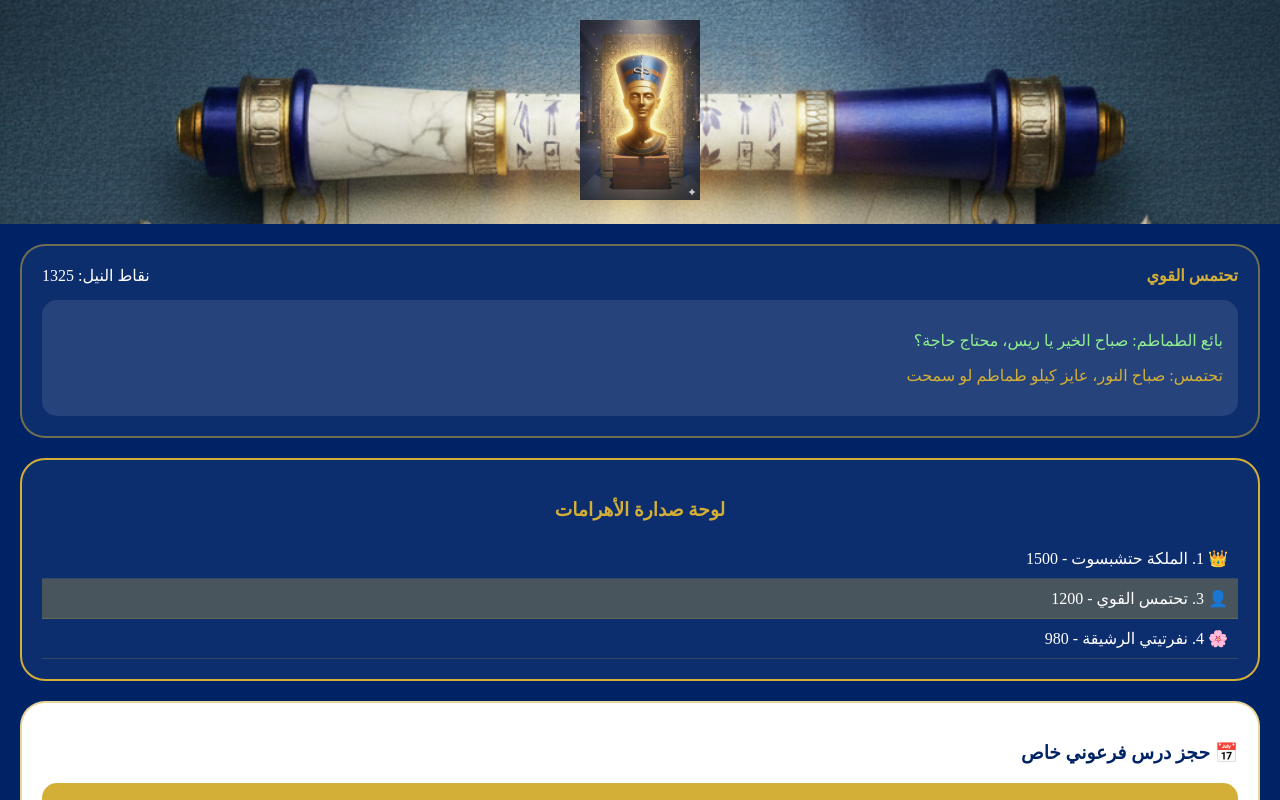
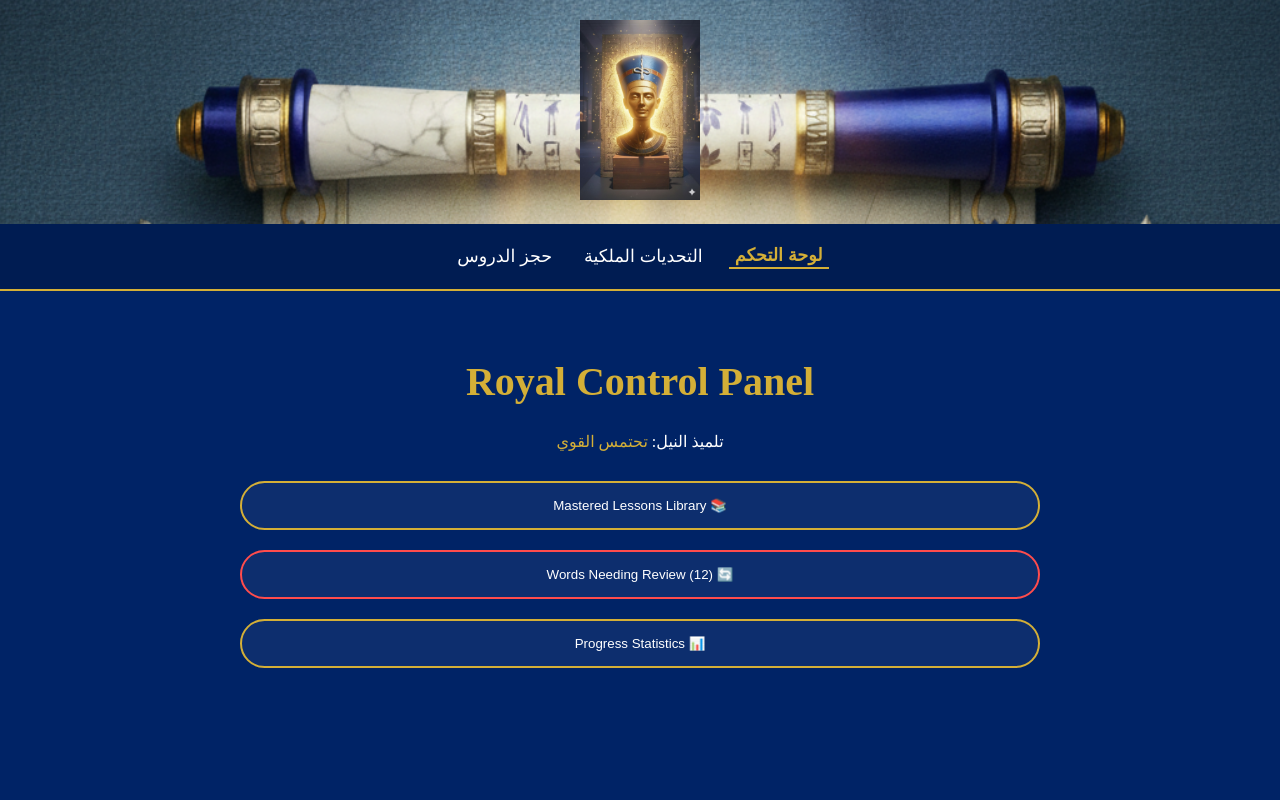
Before and after one commit to adamahmed29623-bit/Adam-Acadmey-yalla-masry, a Next.js app: page / in a window 1280 px wide. Shown: the top 800 px of the page. Built offline with nearby package versions, Linux system fonts and the light colour scheme.

Commit message:
Update page.tsx

```diff
--- a/src/app/page.tsx
+++ b/src/app/page.tsx
@@ -1,77 +1,79 @@
 "use client";
-import React from 'react';
+import React, { useState } from 'react';
 
-// البيانات ثابتة هنا لضمان عدم حدوث خطأ "Module not found"
-const academyData = {
-  name: "أكاديمية نفرتيتي الملكية",
-  theme: { primary: "#002366", secondary: "#D4AF37" },
-  sections: [
-    { id: 1, title: "Mastered Lessons", icon: "📚" },
-    { id: 2, title: "Words Needing Review", icon: "🔄", count: 12 },
-    { id: 3, title: "Progress Statistics", icon: "📊" }
-  ]
-};
+export default function NefertitiAcademy() {
+  const [activeTab, setActiveTab] = useState('dashboard'); // التحكم في الصفحة الظاهرة
 
-export default function RoyalDashboard() {
   return (
-    <div style={{ backgroundColor: '#002366', minHeight: '100vh', color: '#fff', fontFamily: 'serif', padding: '20px' }}>
+    <div style={{ backgroundColor: '#002366', minHeight: '100vh', color: '#fff', fontFamily: 'serif' }}>
 
-      {/* 1. نظام التحديات (تحتمس القوي) */}
-      <div style={cardStyle}>
-        <div style={{ display: 'flex', justifyContent: 'space-between', marginBottom: '15px' }}>
-          <span style={{ color: '#D4AF37', fontWeight: 'bold' }}>تحتمس القوي</span>
-          <span>نقاط النيل: 1325</span>
+      {/* شريط التنقل العلوي الملكي */}
+      <nav style={{ display: 'flex', justifyContent: 'center', gap: '20px', padding: '20px', background: 'rgba(0,0,0,0.2)', borderBottom: '2px solid #D4AF37' }}>
+        <button onClick={() => setActiveTab('dashboard')} style={activeTab === 'dashboard' ? activeTabStyle : tabStyle}>لوحة التحكم</button>
+        <button onClick={() => setActiveTab('challenges')} style={activeTab === 'challenges' ? activeTabStyle : tabStyle}>التحديات الملكية</button>
+        <button onClick={() => setActiveTab('booking')} style={activeTab === 'booking' ? activeTabStyle : tabStyle}>حجز الدروس</button>
+      </nav>
+
+      <div style={{ padding: '40px 20px', maxWidth: '800px', margin: '0 auto' }}>
+
+        {/* 1. عرض لوحة التحكم */}
+        {activeTab === 'dashboard' && (
+          <div id="dashboard-view">
+            <h1 style={{ color: '#D4AF37', textAlign: 'center', fontSize: '2.5rem' }}>Royal Control Panel</h1>
+            <p style={{ textAlign: 'center' }}>تلميذ النيل: <span style={{ color: '#D4AF37' }}>تحتمس القوي</span></p>
+            <div style={{ display: 'flex', flexDirection: 'column', gap: '20px', marginTop: '30px' }}>
+              <button style={buttonStyle}>📚 Mastered Lessons Library</button>
+              <button style={{...buttonStyle, borderColor: '#FF4C4C'}}>🔄 Words Needing Review (12)</button>
+              <button style={buttonStyle}>📊 Progress Statistics</button>
             </div>
-        <div style={{ backgroundColor: 'rgba(255,255,255,0.1)', padding: '15px', borderRadius: '15px' }}>
+          </div>
+        )}
+
+        {/* 2. عرض نظام التحديات (كما في صورتك) */}
+        {activeTab === 'challenges' && (
+          <div id="challenges-view">
+             <div style={{ border: '2px solid #D4AF37', borderRadius: '20px', padding: '20px', background: 'rgba(255,255,255,0.05)' }}>
+                <div style={{ display: 'flex', justifyContent: 'space-between', marginBottom: '20px' }}>
+                   <span style={{ fontSize: '1.5rem', fontWeight: 'bold', color: '#D4AF37' }}>تحتمس القوي</span>
+                   <span style={{ background: '#D4AF37', color: '#002366', padding: '5px 15px', borderRadius: '10px' }}>نقاط النيل: 1325</span>
+                </div>
+                <div style={{ background: '#004080', padding: '15px', borderRadius: '15px', marginBottom: '10px' }}>
                    <p style={{ color: '#90EE90' }}>بائع الطماطم: صباح الخير يا ريس، محتاج حاجة؟</p>
-          <p style={{ color: '#D4AF37', textAlign: 'right' }}>تحتمس: صباح النور، عايز كيلو طماطم لو سمحت</p>
+                </div>
+                <div style={{ background: '#2E8B57', padding: '15px', borderRadius: '15px', textAlign: 'right' }}>
+                   <p>تحتمس: صباح النور، عايز كيلو طماطم لو سمحت.</p>
                 </div>
              </div>
 
-      {/* 2. لوحة صدارة الأهرامات */}
-      <div style={{ ...cardStyle, borderColor: '#D4AF37' }}>
-        <h3 style={{ textAlign: 'center', color: '#D4AF37' }}>لوحة صدارة الأهرامات</h3>
-        <div style={leaderboardItem}>👑 1. الملكة حتشبسوت - 1500</div>
-        <div style={{ ...leaderboardItem, backgroundColor: 'rgba(212, 175, 55, 0.3)' }}>👤 3. تحتمس القوي - 1200</div>
-        <div style={leaderboardItem}>🌸 4. نفرتيتي الرشيقة - 980</div>
-      </div>
-
-      {/* 3. حجز درس فرعوني */}
-      <div style={{ ...cardStyle, backgroundColor: '#fff', color: '#002366' }}>
-        <h3 style={{ color: '#002366' }}>📅 حجز درس فرعوني خاص</h3>
-        <div style={bookingSlot}>
-          <p>10:00 صباحاً - مقدمة في الهيروغليفية</p>
-          <small>المعلم: أحمد الحكيم</small>
+             {/* لوحة الصدارة مصغرة بالأسفل */}
+             <div style={{ marginTop: '30px', borderTop: '1px solid #D4AF37', paddingTop: '20px' }}>
+                <h3 style={{ textAlign: 'center' }}>لوحة صدارة الأهرامات</h3>
+                <div style={leaderboardStyle}>👑 1. الملكة حتشبسوت - 1500</div>
+                <div style={{...leaderboardStyle, backgroundColor: 'rgba(212, 175, 55, 0.2)'}}>👤 3. أنت (تحتمس) - 1200</div>
              </div>
           </div>
+        )}
 
-      <style jsx>{`
-        button:hover { transform: scale(1.05); transition: 0.3s; }
-      `}</style>
+        {/* 3. عرض نظام الحجز */}
+        {activeTab === 'booking' && (
+          <div style={{ textAlign: 'center' }}>
+            <h2 style={{ color: '#D4AF37' }}>📅 حجز درس فرعوني خاص</h2>
+            <div style={{ background: '#fff', color: '#002366', padding: '20px', borderRadius: '20px', marginTop: '20px' }}>
+               <p style={{ fontWeight: 'bold' }}>السبت، 29 نوفمبر 2025</p>
+               <div style={{ background: '#D4AF37', padding: '10px', borderRadius: '10px', marginTop: '10px', color: '#000' }}>
+                  10:00 صباحاً - مقدمة في الهيروغليفية
+               </div>
+            </div>
+          </div>
+        )}
+
+      </div>
     </div>
   );
 }
 
-// التنسيقات (Styles)
-const cardStyle = {
-  border: '2px solid rgba(212, 175, 55, 0.5)',
-  borderRadius: '25px',
-  padding: '20px',
-  marginBottom: '20px',
-  background: 'rgba(255,255,255,0.05)'
-};
-
-const leaderboardItem = {
-  padding: '10px',
-  borderBottom: '1px solid rgba(212, 175, 55, 0.2)',
-  display: 'flex',
-  justifyContent: 'space-between'
-};
-
-const bookingSlot = {
-  background: '#D4AF37',
-  padding: '10px',
-  borderRadius: '15px',
-  color: '#002366',
-  fontWeight: 'bold'
-};
+// التنسيقات
+const tabStyle = { background: 'none', border: 'none', color: '#fff', cursor: 'pointer', fontSize: '1.1rem' };
+const activeTabStyle = { ...tabStyle, color: '#D4AF37', fontWeight: 'bold', borderBottom: '2px solid #D4AF37' };
+const buttonStyle = { width: '100%', padding: '15px', borderRadius: '50px', background: 'rgba(255,255,255,0.05)', border: '2px solid #D4AF37', color: 'white', cursor: 'pointer' };
+const leaderboardStyle = { padding: '10px', borderBottom: '1px solid rgba(212,175,55,0.2)', display: 'flex', justifyContent: 'space-between' };
```
Lines whose indentation alone changed are shown as unchanged.
